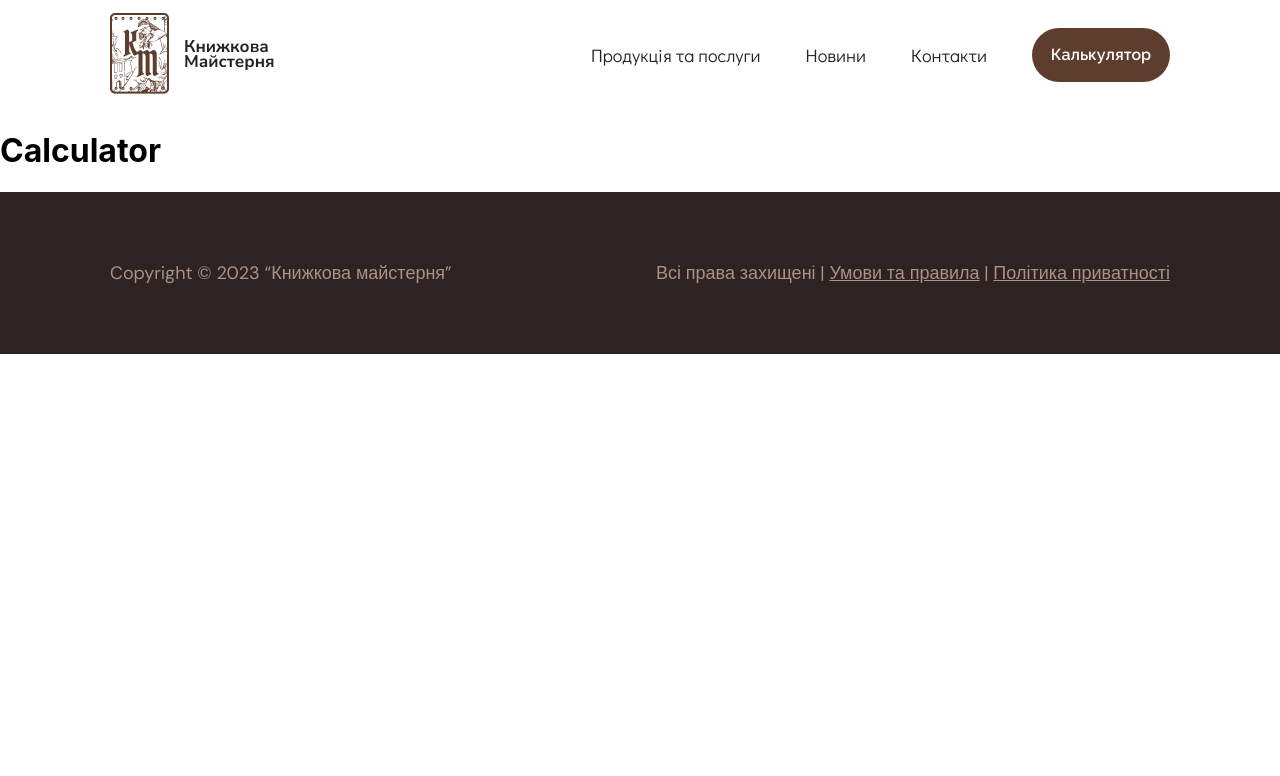
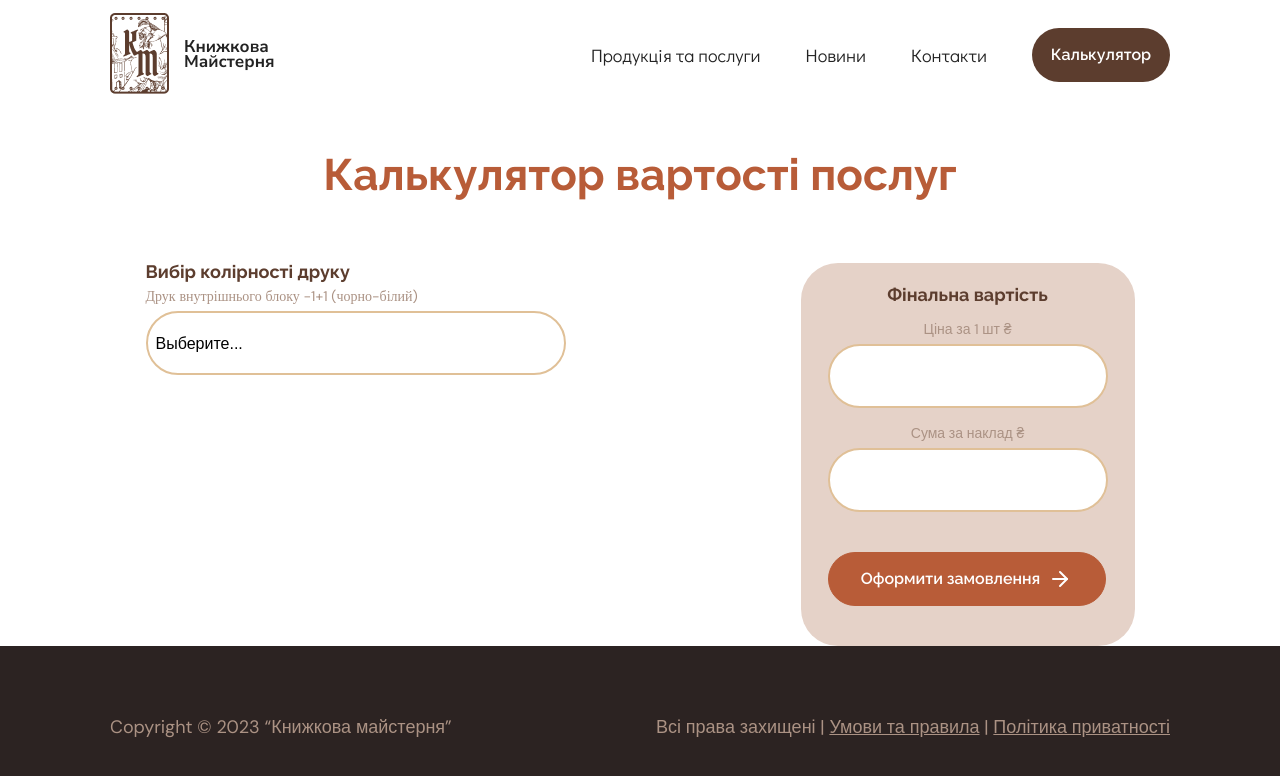
Before and after one commit to kirill25460/book_service, a React (Create React App) app: page /book_service/calc in a window 1280 px wide. Shown: the top 776 px of the page. Built offline with nearby package versions, Linux system fonts and the light colour scheme.

Commit message:
start calc

```diff
--- /dev/null
+++ b/src/components/Calculator/Calculator.jsx
@@ -0,0 +1,54 @@
+import {
+  MainTitle,
+  MainContainer,
+  Left,
+  Right,
+  RightMainText,
+  RightInputContainer,
+  RightInputText,
+  RightInput,
+  RightButton,
+  Arrow,
+  LeftMainText,
+  LeftSubText,
+  LeftBigSelect
+} from './Calculator.styled';
+
+const Calculator = () => {
+  return (
+    <div>
+      <MainTitle>Калькулятор вартості послуг</MainTitle>
+      <MainContainer>
+        <Left>
+          <LeftMainText>Вибір колірності друку</LeftMainText>
+          <LeftSubText>Друк внутрішнього блоку -1+1 (чорно-білий)</LeftSubText>
+          <div>
+            <LeftBigSelect id="mySelect">
+              <option value="">Выберите...</option>
+              <option value="option1">Опция 1</option>
+              <option value="option2">Опция 2</option>
+              <option value="option3">Опция 3</option>
+            </LeftBigSelect>
+          </div>
+        </Left>
+        <Right>
+          <RightMainText>Фінальна вартість</RightMainText>
+          <RightInputContainer>
+            <RightInputText>Ціна за 1 шт ₴ </RightInputText>
+            <RightInput />
+          </RightInputContainer>
+          <RightInputContainer>
+            <RightInputText>Сума за наклад ₴ </RightInputText>
+            <RightInput />
+          </RightInputContainer>
+          <RightButton>
+            Оформити замовлення
+            <Arrow />
+          </RightButton>
+        </Right>
+      </MainContainer>
+    </div>
+  );
+};
+
+export default Calculator;
--- /dev/null
+++ b/src/components/Calculator/Calculator.styled.jsx
@@ -0,0 +1,136 @@
+import styled from 'styled-components';
+import { FiArrowRight } from 'react-icons/fi';
+
+export const MainTitle = styled.p`
+  font-family: 'Raleway';
+  font-style: normal;
+  font-weight: 700;
+  font-size: 44px;
+  line-height: 36px;
+  text-align: center;
+  color: #b85c38;
+  margin: 47px 0 70px 0;
+`;
+
+export const MainContainer = styled.div`
+  margin: 0 auto;
+  display: flex;
+  flex-direction: row;
+  justify-content: center;
+`;
+
+export const Left = styled.div`
+  width: 435px;
+  margin-right: 220px;
+`;
+
+export const Right = styled.div`
+  background-color: #e5d2c8;
+  padding: 23px 27px 40px;
+  border-radius: 37px;
+  text-align: center;
+`;
+
+export const RightMainText = styled.p`
+  font-family: 'Raleway';
+  font-style: normal;
+  font-weight: 700;
+  font-size: 18px;
+  line-height: 18px;
+  color: #5c3d2e;
+  margin: 0;
+`;
+
+export const RightInputContainer = styled.div``;
+
+export const RightInputText = styled.p`
+  font-family: 'DM Sans', sans-serif;
+  font-style: normal;
+  font-weight: 400;
+  font-size: 14px;
+  line-height: 30px;
+  color: #ab9284;
+  margin: 10px 0 0 0;
+`;
+
+export const RightInput = styled.input`
+  box-sizing: border-box;
+  width: 280px;
+  height: 64px;
+  border-radius: 32px;
+  border: 2px solid #e0c097;
+  text-align: center;
+  font-family: 'DM Sans';
+  font-style: normal;
+  font-weight: 700;
+  font-size: 18px;
+  line-height: 30px;
+  color: #5c3d2e;
+
+  &:focus {
+    outline: none;
+  }
+`;
+
+export const RightButton = styled.button`
+  display: flex;
+  align-items: center;
+  justify-content: center;
+  width: 278px;
+  height: 54px;
+  border-radius: 30px;
+  margin-top: 40px;
+  background-color: #b85c38;
+  border: 1.5px solid #b85c38;
+  color: #fff;
+  font-family: 'Raleway', sans-serif;
+  font-style: normal;
+  font-weight: 600;
+  font-size: 16px;
+  line-height: 18px;
+  text-align: center;
+`;
+
+export const Arrow = styled(FiArrowRight)`
+  width: 24px;
+  height: 24px;
+  margin-left: 8px;
+  color: #fff;
+`;
+
+export const LeftMainText = styled.p`
+  font-family: 'Raleway';
+  font-style: normal;
+  font-weight: 700;
+  font-size: 18px;
+  line-height: 18px;
+  color: #5c3d2e;
+  margin: 0;
+`;
+
+export const LeftSubText = styled.p`
+  font-family: 'DM Sans';
+  font-style: normal;
+  font-weight: 400;
+  font-size: 14px;
+  line-height: 30px;
+  color: #ab9284;
+  margin: 0;
+`;
+
+export const LeftBigSelect = styled.select`
+  position: relative;
+  display: inline-block;
+  background-color: white;
+  border: 2px solid #e0c097;
+  padding: 8px;
+  border-radius: 32px;
+  width: 420px;
+  height: 64px;
+  font-size: 16px;
+  appearance: none;
+  -webkit-appearance: none;
+  -moz-appearance: none;
+  cursor: pointer;
+  outline: none;
+`;
--- a/src/pages/CalculatorPage/CalculatorPage.jsx
+++ b/src/pages/CalculatorPage/CalculatorPage.jsx
@@ -1,3 +1,4 @@
+import Calculator from 'components/Calculator/Calculator';
 import Footer from '../../components/Footer/Footer';
 import Header from '../../components/Header/Header';
 
@@ -5,7 +6,7 @@ const CalculatorPage = () => {
   return (
     <div>
       <Header />
-      <h1>Calculator</h1>
+        <Calculator />
       <Footer />
     </div>
   );
```
Also changed, not shown: src/components/UpArrow/UpArrow.stylde.jsx (+4 -4 lines).
